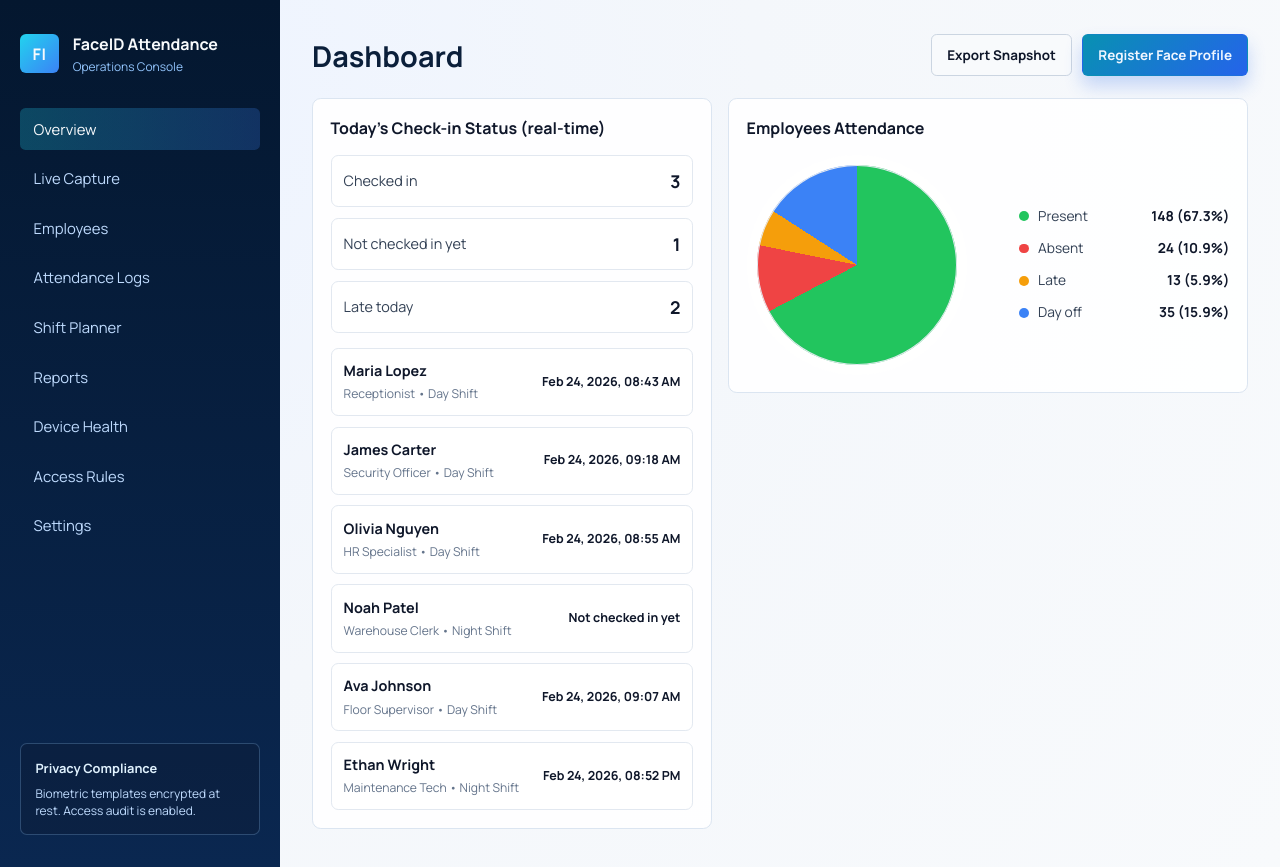
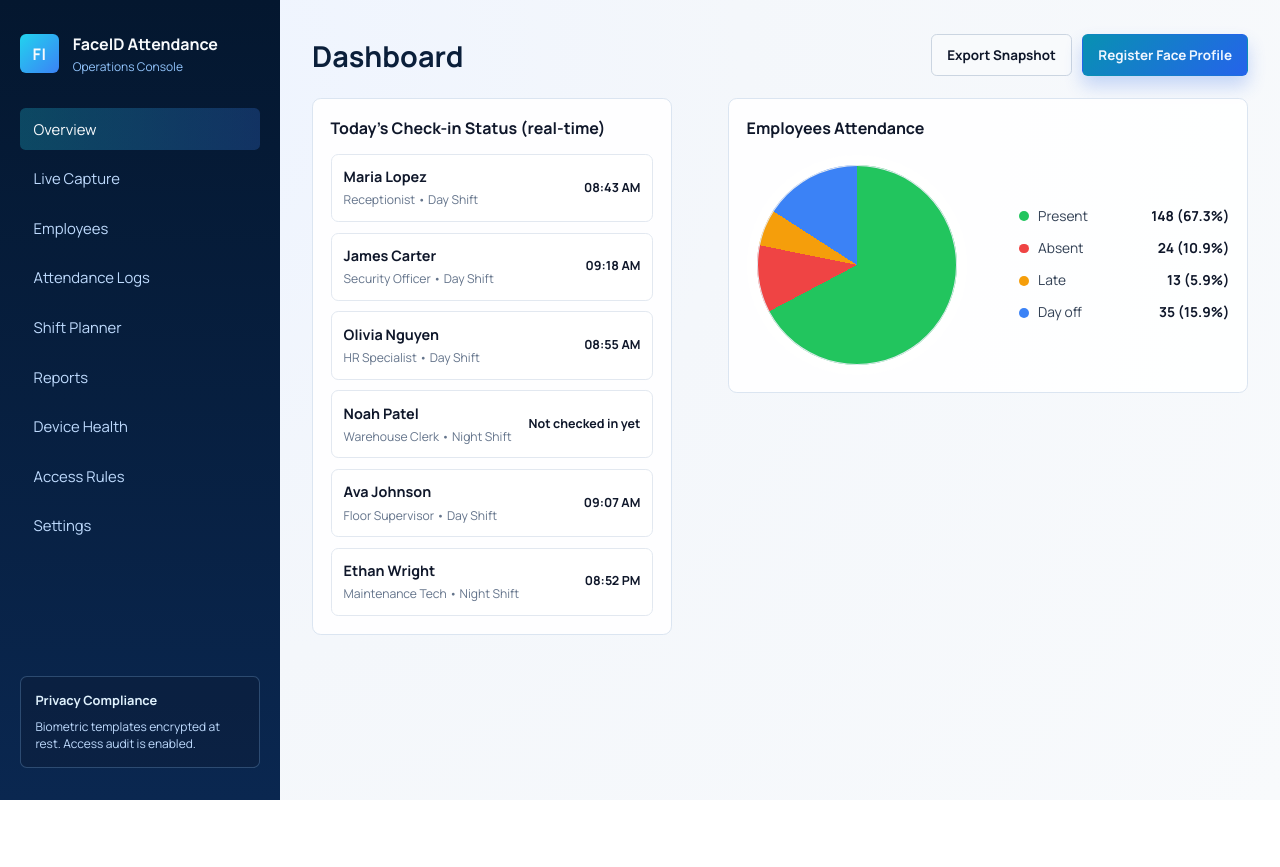
Before and after one commit to prowider5565/FaceID, a React app in the folder frontend/: page / in a window 1280 px wide. After the commit the page ends 800 px from the top, so only its background shows below. Built offline with nearby package versions, Linux system fonts and the light colour scheme; the HTML template or start-up script is replaced by a standard one.

Commit message:
Checkin width

```diff
--- a/frontend/src/App.css
+++ b/frontend/src/App.css
@@ -159,8 +159,9 @@ h1 {
 
 .insights-row {
   display: grid;
-  grid-template-columns: minmax(280px, 1fr) minmax(420px, 520px);
+  grid-template-columns: minmax(280px, 360px) minmax(420px, 520px);
   align-items: start;
+  justify-content: space-between;
   gap: 1rem;
 }
 
@@ -169,6 +170,8 @@ h1 {
   border: 1px solid #dbe5f1;
   background: rgba(255, 255, 255, 0.93);
   padding: 1.1rem;
+  max-height: 540px;
+  overflow-y: auto;
 }
 
 .checkin-summary h2 {
@@ -178,35 +181,8 @@ h1 {
   color: #0f172a;
 }
 
-.checkin-list {
-  margin: 0.95rem 0 0;
-  padding: 0;
-  list-style: none;
-  display: flex;
-  flex-direction: column;
-  gap: 0.72rem;
-}
-
-.checkin-list li {
-  display: flex;
-  align-items: center;
-  justify-content: space-between;
-  border-radius: 0.45rem;
-  padding: 0.72rem 0.75rem;
-  border: 1px solid #e2e8f0;
-  background: #ffffff;
-  color: #334155;
-  font-size: 0.9rem;
-}
-
-.checkin-list strong {
-  font-size: 1.1rem;
-  font-weight: 700;
-  color: #0f172a;
-}
-
 .employee-checkin-cards {
-  margin-top: 0.95rem;
+  margin-top: 0.85rem;
   display: flex;
   flex-direction: column;
   gap: 0.65rem;
--- a/frontend/src/App.tsx
+++ b/frontend/src/App.tsx
@@ -24,11 +24,6 @@ type Employee = {
   createdAt: string
   updatedAt: string
   checkInAt: string | null
-}
-
-type CheckInStatus = {
-  label: 'Checked in' | 'Not checked in yet' | 'Late today'
-  count: number
 }
 
 const navigationItems: NavItem[] = [
@@ -129,30 +124,7 @@ function App() {
     },
   ]
 
-  const isLateCheckIn = (employee: Employee) => {
-    if (!employee.checkInAt) return false
-    const checkInTime = new Date(employee.checkInAt)
-    const lateCutoff =
-      employee.shift === 'Day' ? new Date(`${todayDate}T09:00:00`) : new Date(`${todayDate}T21:00:00`)
-    return checkInTime > lateCutoff
-  }
-
   const activeEmployees = employees.filter((employee) => employee.isActive)
-
-  const todayCheckInStatuses: CheckInStatus[] = [
-    {
-      label: 'Checked in',
-      count: activeEmployees.filter((employee) => employee.checkInAt && !isLateCheckIn(employee)).length,
-    },
-    {
-      label: 'Not checked in yet',
-      count: activeEmployees.filter((employee) => !employee.checkInAt).length,
-    },
-    {
-      label: 'Late today',
-      count: activeEmployees.filter((employee) => employee.checkInAt && isLateCheckIn(employee)).length,
-    },
-  ]
 
   const totalEmployees = attendanceStatuses.reduce((sum, item) => sum + item.count, 0)
   let cumulative = 0
@@ -215,14 +187,6 @@ function App() {
         <section className="insights-row" aria-label="Today attendance insights">
           <article className="checkin-summary">
             <h2>Today&apos;s Check-in Status (real-time)</h2>
-            <ul className="checkin-list">
-              {todayCheckInStatuses.map((item) => (
-                <li key={item.label}>
-                  <span>{item.label}</span>
-                  <strong>{item.count}</strong>
-                </li>
-              ))}
-            </ul>
 
             <div className="employee-checkin-cards">
               {activeEmployees.map((employee) => (
@@ -235,10 +199,7 @@ function App() {
                   </div>
                   <p className="employee-checkin-time">
                     {employee.checkInAt
-                      ? new Date(employee.checkInAt).toLocaleString('en-US', {
-                          month: 'short',
-                          day: 'numeric',
-                          year: 'numeric',
+                      ? new Date(employee.checkInAt).toLocaleTimeString('en-US', {
                           hour: '2-digit',
                           minute: '2-digit',
                         })
```
